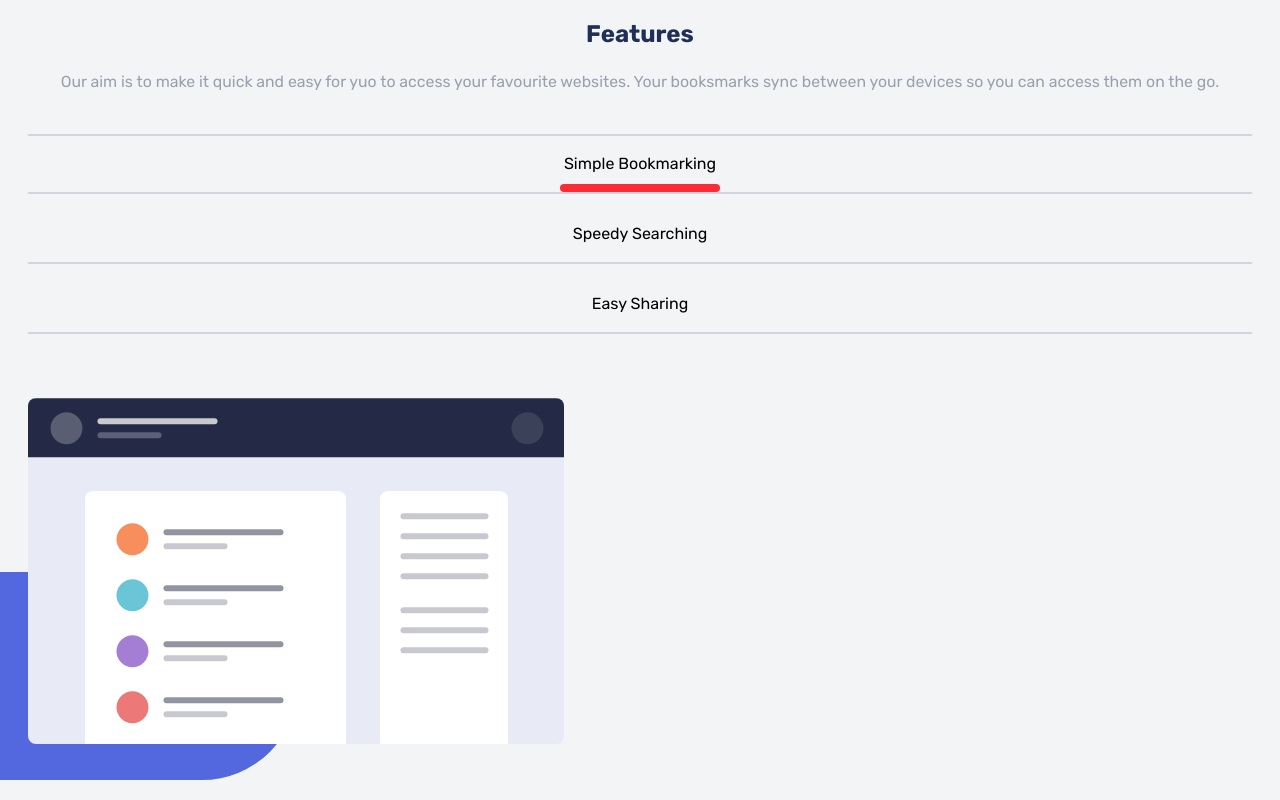
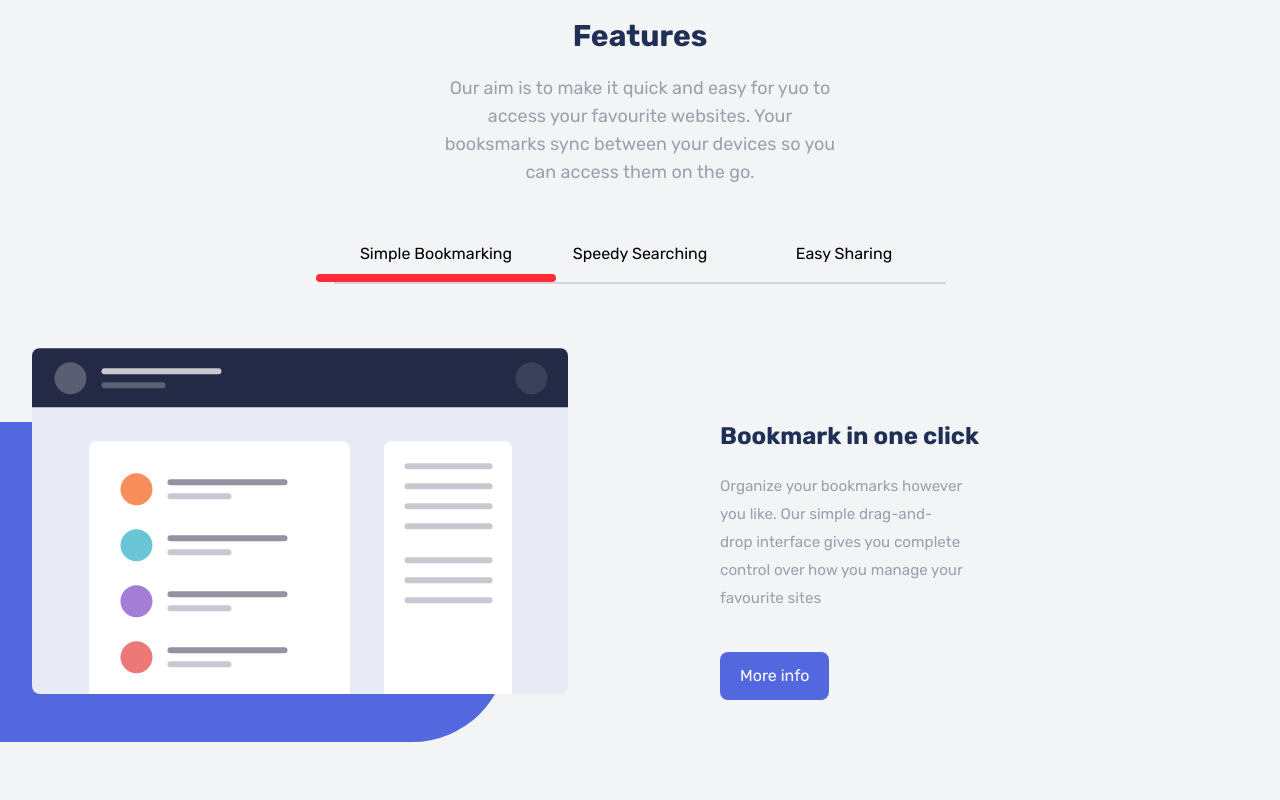
Before and after one commit to Diego2Drm/bookmark-landing-page, a React (Vite) app: page / in a window 1280 px wide. Shown: the part 680-1480 px from the top of the page. Built offline with nearby package versions, Linux system fonts and the light colour scheme.

Commit message:
Add desktop design for Features

```diff
--- a/src/components/Features/index.jsx
+++ b/src/components/Features/index.jsx
@@ -11,33 +11,39 @@ const Features = () => {
   }
 
   return (
-    <section className="mt-10 p-7 overflow-x-hidden">
-      <h2 className="text-Blue-950 font-bold text-center text-2xl">Features</h2>
-      <p className="text-center text-[.99rem] text-gray-400 mt-5">
-        Our aim is to make it quick and easy for yuo to access your favourite websites. Your booksmarks sync between your devices so you can access them on the go.
-      </p>
+    <section className="mt-10 p-7 overflow-x-hidden w-full" id="features">
+      <div className="lg:flex flex-col mx-auto lg:w-1/3">
+        <h2 className="text-Blue-950 font-bold text-center text-2xl lg:text-3xl">Features</h2>
+        <p className="text-center text-[.99rem] text-gray-400 mt-5 lg:text-lg">
+          Our aim is to make it quick and easy for yuo to access your favourite websites. Your booksmarks sync between your devices so you can access them on the go.
+        </p>
+      </div>
 
       <div>
-        <ul className="flex flex-col items-center w-full mt-10 gap-7 border-t-2 border-gray-300 pt-4">
+        <ul className="flex flex-col items-center w-full mt-10 gap-7 border-t-2 border-gray-300 pt-4 md:flex-row md:border-t-0 md:border-b-2 md:justify-evenly md:gap-0 lg:w-1/2 lg:mx-auto">
           {
             featuresData.map(feature => (
               <li key={feature.id}
-                className="
-           relative border-b-2 border-gray-300 w-full text-center pb-4" onClick={() => handleActiveData(feature)}>
+                className="relative border-b-2 border-gray-300 w-full text-center pb-4 md:border-none md:w-80"
+                onClick={() => handleActiveData(feature)}>
                 {feature.title}
-                <span className={`${activeData.title == feature.title ? 'block w-40 h-2 rounded-md bg-red-500 bottom-0 left-1/2 transform -translate-x-1/2 absolute' : ''}`}></span>
+                <span className={`${activeData.title == feature.title ? 'block w-40 h-2 rounded-md bg-red-500 bottom-0 left-1/2 transform -translate-x-1/2 absolute lg:w-60' : ''}`}></span>
               </li>
             ))
           }
         </ul>
 
-        <div className="mt-16">
-          <div className="mb-18 relative">
-            <div className="w-[350px] h-52 bg-Blue-600 absolute -z-10 -left-20 -bottom-9 rounded-r-[6rem]"></div>
-            <img src={activeData.image} alt={activeData.title} />
+        <div className="mt-16 lg:flex">
+          <div className="mb-18 relative lg:w-1/2 lg:flex lg:justify-end lg:pr-18">
+            <div className="w-[350px] h-52 bg-Blue-600 absolute -z-10 -left-20 -bottom-9 rounded-r-[6rem] lg:h-80 lg:w-[35rem] lg:-bottom-12"></div>
+            <img src={activeData.image} alt={activeData.title}/>
           </div>
-          <h3 className="text-center text-Blue-950 font-bold text-2xl">{activeData.subTitle}</h3>
-          <p className="text-center text-gray-400 mt-5 text-[.95rem]">{activeData.info}</p>
+          <div className="lg:w-1/2 lg:pt-18 lg:pl-20">
+            <h3 className="text-center text-Blue-950 font-bold text-2xl lg:text-start">{activeData.subTitle}</h3>
+            <p className="text-center text-gray-400 mt-5 text-[.95rem] lg:text-start lg:pr-72 leading-7">{activeData.info}</p>
+
+            <button className="hidden md:block mt-10 bg-Blue-600 text-gray-50 px-5 py-3 rounded-lg">More info</button>
+          </div>
         </div>
       </div>
 
--- a/src/components/utils/FeaturesData.js
+++ b/src/components/utils/FeaturesData.js
@@ -8,7 +8,7 @@ export const featuresData = [
     title: "Simple Bookmarking",
     image: ImgFeature1,
     subTitle: "Bookmark in one click",
-    info: " Our aim is to make it quick and easy for yuo to access your favourite websites. Your booksmarks sync between your devices so you can access them on the go.",
+    info: "Organize your bookmarks however you like. Our simple drag-and-drop interface gives you complete control over how you manage your favourite sites",
   },
   {
     id: 2,
```
